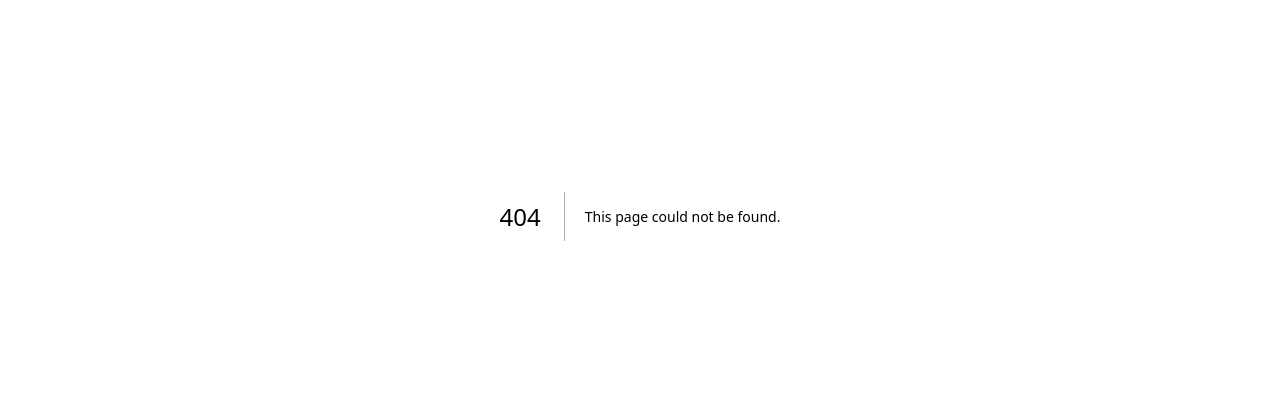
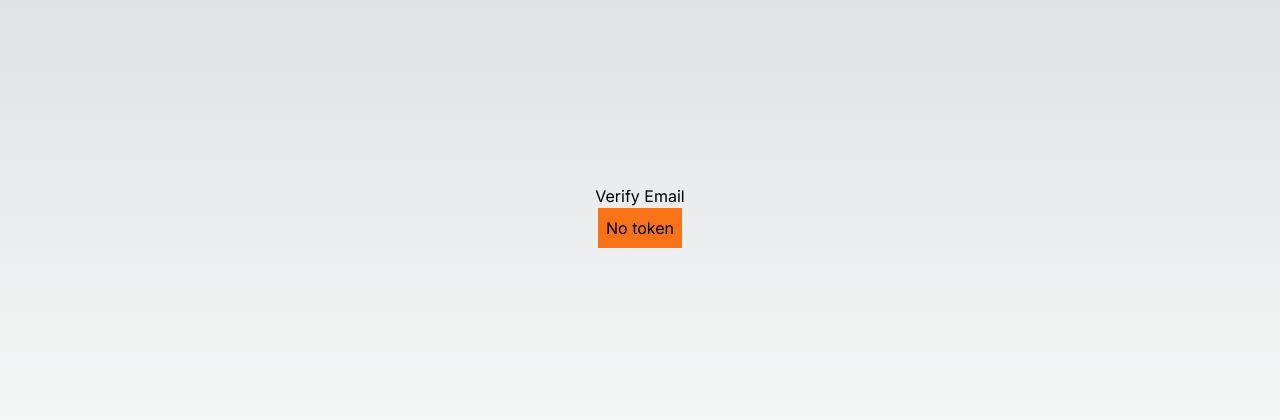
Before and after one commit to SDAR30/AuthGuardian, a Next.js app: page /verifyemail in a window 1280 px wide. Before the commit this address had no page. Shown: the part 184-604 px from the top of the page. Built offline with nearby package versions, Linux system fonts and the light colour scheme.

Commit message:
email verification established via nodemailer

```diff
--- a/src/app/profile/page.tsx
+++ b/src/app/profile/page.tsx
@@ -25,7 +25,7 @@
     const getUserDetails = async () => {
         const res = await axios.get('/api/users/me');
         console.log("getUserDetails ", res.data)
-        setData(res.data.data._id)
+        setData(res.data.data.username)
 
     }
 
--- a/src/app/signup/page.tsx
+++ b/src/app/signup/page.tsx
@@ -18,7 +18,7 @@
             setLoading(true);
             const response = await axios.post("/api/users/signup", user);
             console.log('signuppp success', response.data)
-            router.push('/login');
+            router.push('/profile');
 
         } catch (error: any) {
             console.log('error in onSignup catcH: ',error )
--- /dev/null
+++ b/src/app/verifyemail/page.tsx
@@ -0,0 +1,52 @@
+"use client";
+
+import axios from 'axios';
+import Link from 'next/link';
+import { useState, useEffect } from "react";
+
+export default function VerifyEmailPage() {
+    const [token, setToken] = useState('');
+    const [verified, setVerified] = useState(false);
+    const [error, setError] = useState(false);
+
+    const verifyUserEmail = async () => {
+        try {
+            await axios.post('/api/users/verifyemail', { token })
+            setVerified(true);
+
+        } catch (error: any) {
+            setError(true)
+            console.log('app/verifyemail/page error: ', error.response.data)
+        }
+    }
+
+    useEffect(() => {
+        const urlToken = window.location.search.split('=')[1];
+        setToken(urlToken || '');
+    }, [])
+
+    useEffect(() => {
+        if (token?.length > 0) verifyUserEmail();
+    }, [token])
+
+    return(
+        <div className='flex flex-col items-center justify-center min-h-screen py-2'>
+            <h1 className='test-4xl'>Verify Email</h1>
+            <h2 className='p-2 bg-orange-500 text-black'>{token ? `${token}` : "No token"}</h2>
+
+            {verified && (
+                <div>
+                    <h2 className='text-2xl'>Email Verified</h2>
+                    <Link href="/login">Login</Link>
+                </div>
+            )}
+            {error && (
+                <div>
+                    <h2 className='text-2xl bg-red-500 text-black'>Error</h2>
+                </div>
+            )}
+
+        </div>
+    )
+
+}
--- a/src/middleware.ts
+++ b/src/middleware.ts
@@ -5,6 +5,8 @@
 export function middleware(request: NextRequest) {
 //   return NextResponse.redirect(new URL('/home', request.url))
     const path = request.nextUrl.pathname;
+
+    //public paths, you can visit them without the token
     const isPublicPaths = path === '/login' || path === '/signup';
     //either token exists, or get '';
     const token = request.cookies.get('token')?.value || '';
@@ -30,5 +32,5 @@
 
 // See "Matching Paths" below to learn more. match to run middleware
 export const config = {
-  matcher: ['/', '/profile','/login','/signup',],
+  matcher: ['/', '/profile','/login','/signup','/verifyemail',],
 }
```
